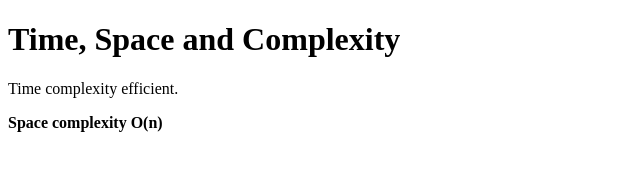
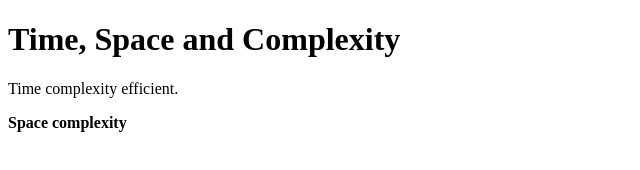
Before and after one commit to acciojob/time-and-space-complexity-mitulsharma-23, a website: page main.html in a window 1280 px wide. Shown: the full height of the page, 0-640 px from the left. Drawn offline with Linux system fonts and the light colour scheme.

Commit message:
created a submission

```diff
--- a/main.html
+++ b/main.html
@@ -13,7 +13,7 @@
 
 	<h1>Time, Space and Complexity</h1>
 	<p>Time complexity efficient.</p>
-	<p><b>Space complexity O(n)</b></p>
+	<p><b>Space complexity</b></p>
 </body>
 
 </html>
```
